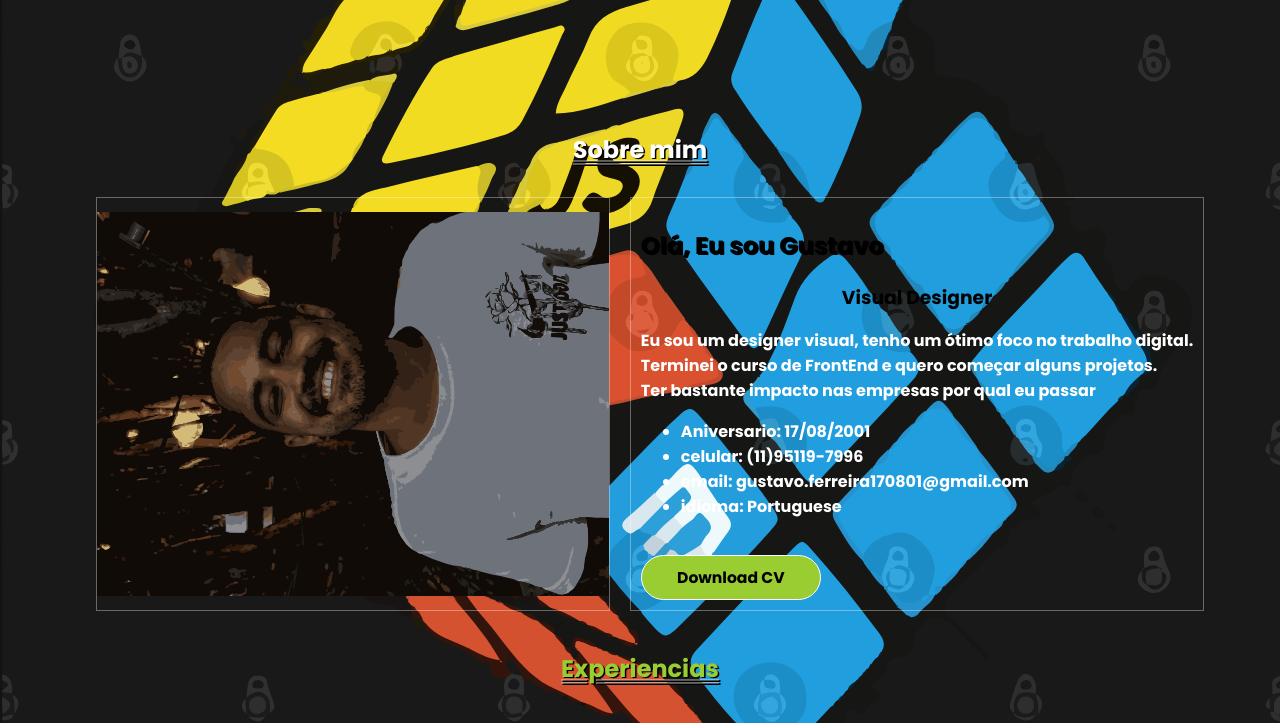
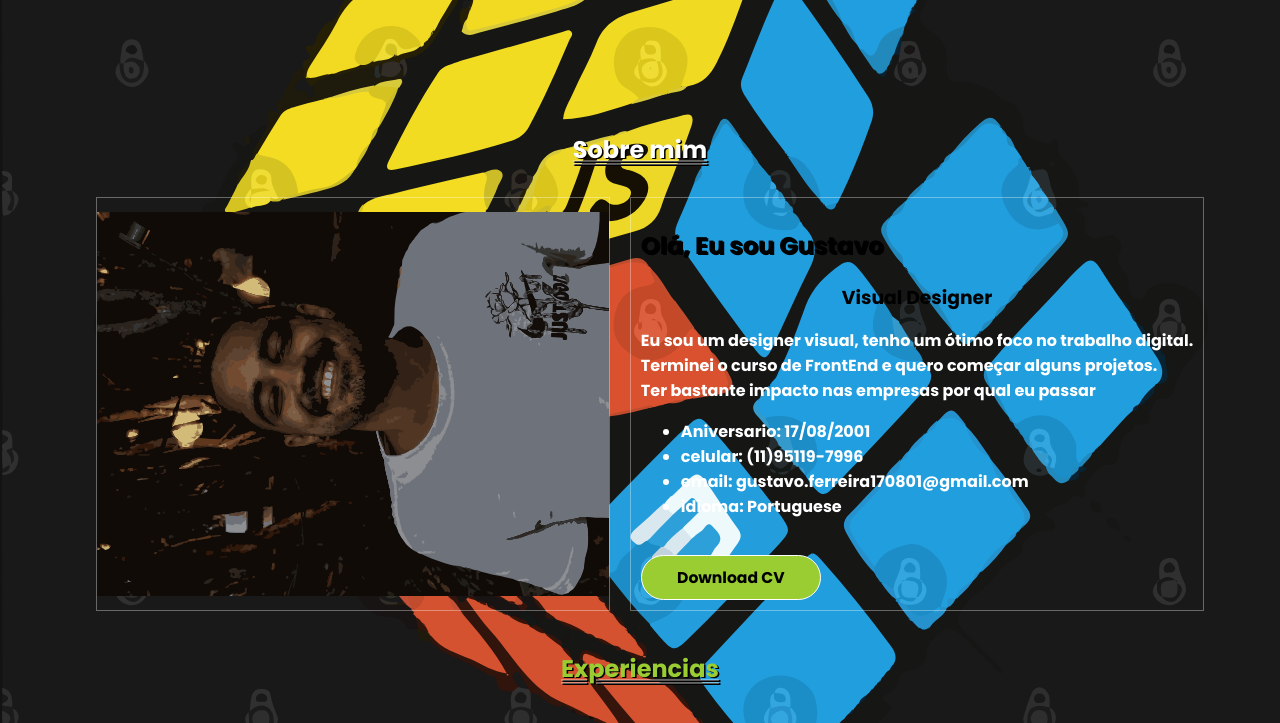
Before and after one commit to 0Guuh0/Portifolio, a plain HTML site: page index.html in a window 1280 px wide. Shown: the part 328-1051 px from the top of the page. Drawn offline with Linux system fonts and the light colour scheme.

Commit message:
Update back.css

```diff
--- a/back.css
+++ b/back.css
@@ -1,8 +1,8 @@
 #back1{
     position: absolute;
     text-align: center;
-    height: 1280px;
-    width: 1280px;
+    height: 1297px;
+    width: 1297px;
     z-index: -1;
 }
 #avatar li{
```
